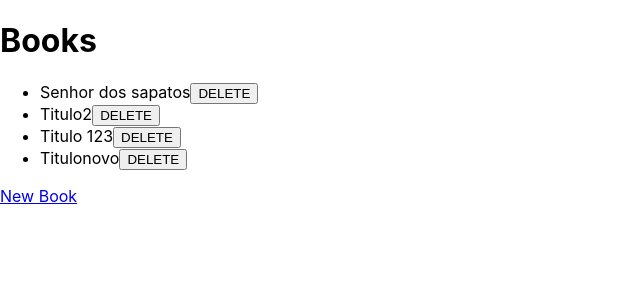
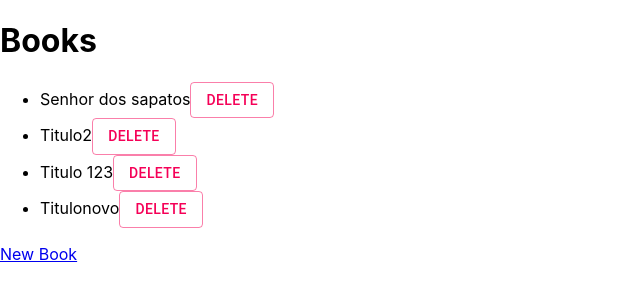
Before and after one commit to kostadriano/insiders, a React (Create React App) app: page /books in a window 1280 px wide. Shown: the top 300 px of the page, without its empty margins (0-640 px from the left). Built offline with nearby package versions, Linux system fonts and the light colour scheme; data requests are answered from the project's data file.

Commit message:
change delete button on books to material ui Button

```diff
--- a/src/pages/Books/index.js
+++ b/src/pages/Books/index.js
@@ -1,6 +1,8 @@
 import React from 'react'
 import httpService from '../../services/httpService'
 import { Link } from 'react-router-dom'
+import { Button } from '@material-ui/core'
+
 class Books extends React.Component {
   constructor() {
     super()
@@ -13,8 +15,6 @@ class Books extends React.Component {
   componentDidMount() {
     httpService.get('/books')
       .then(({ data }) => {
-        console.log(data)
-
         this.setState({ books: data })
       })
       .catch(error => {
@@ -23,7 +23,6 @@ class Books extends React.Component {
   }
 
   handleDeleteBook = (id) => {
-    console.log(id)
     httpService.delete(`/books/${id}`)
       .then(() => {
         const { books } = this.state
@@ -51,14 +50,13 @@ class Books extends React.Component {
               <li key={book.id}>
                 {book.title}
 
-                <button onClick={() => this.handleDeleteBook(book.id)}>
+                <Button onClick={() => this.handleDeleteBook(book.id)} variant="outlined" color="secondary">
                   DELETE
-                </button>
+                </Button>
               </li>
             )
           }
         </ul>
-
         <Link to="/new-book">New Book</Link>
       </div>
     )
```
